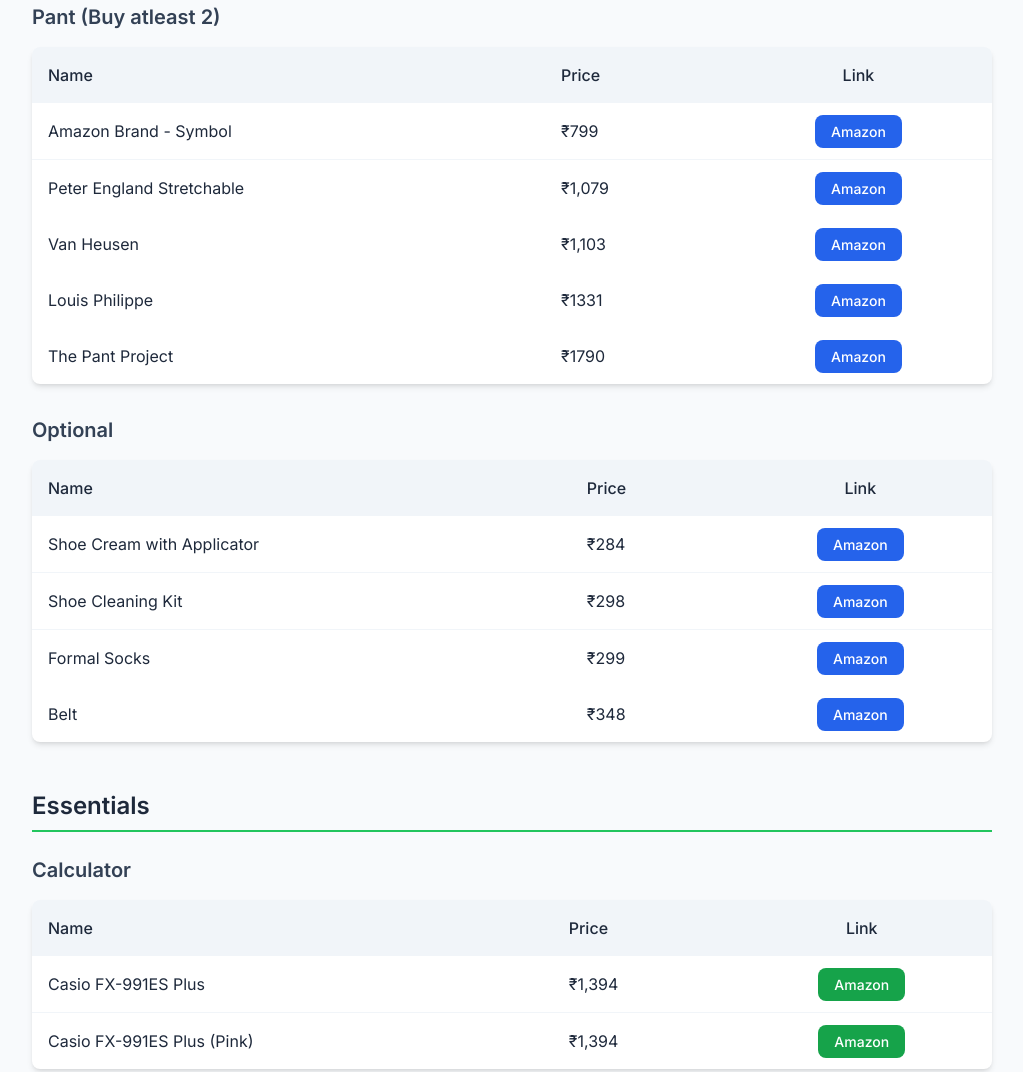
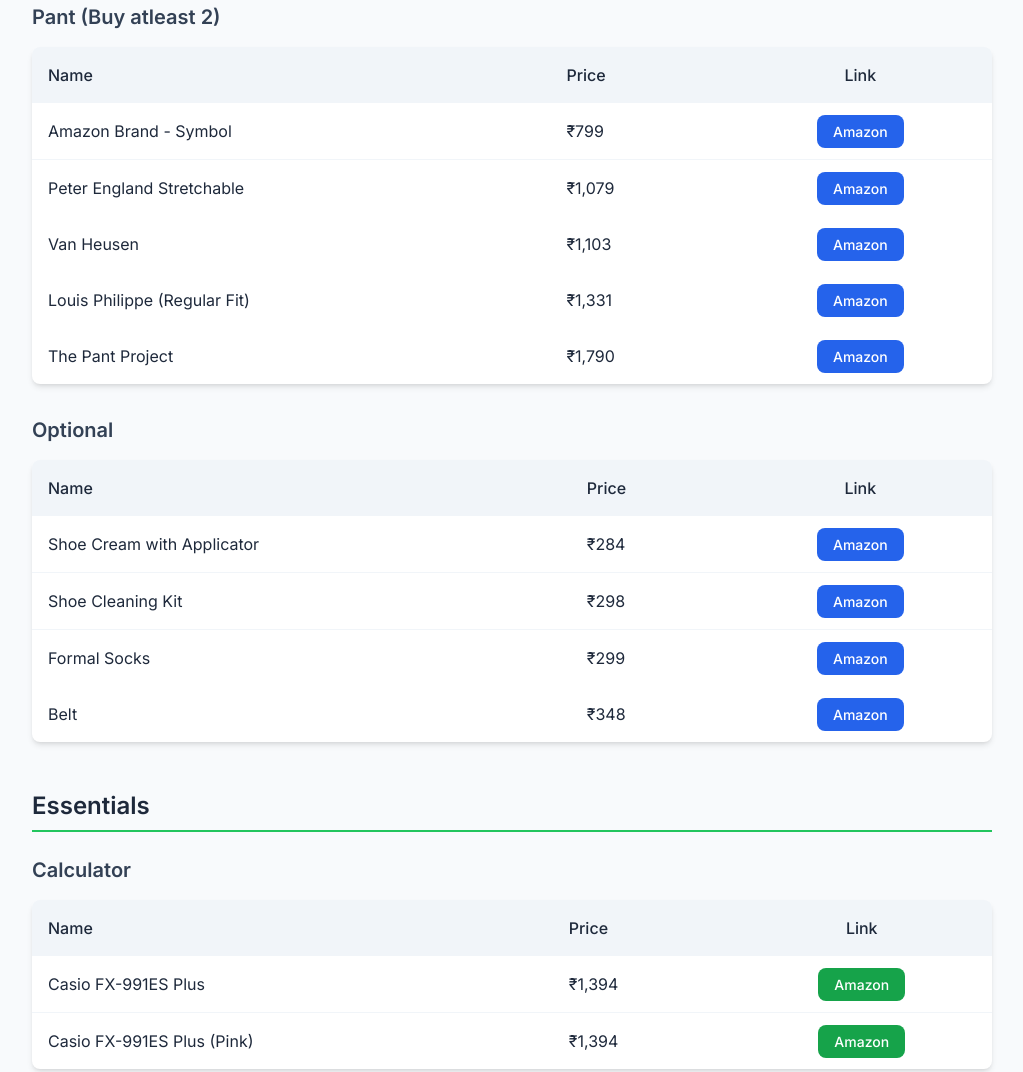
Before and after one commit to amankumarconnect/VITBStore, a plain HTML site: page public/index.html in a window 1280 px wide. Shown: the part 948-2020 px from the top of the page, without its empty margins (128-1151 px from the left). Drawn offline with nearby package versions, Linux system fonts and the light colour scheme.

Commit message:
regular fit

```diff
--- a/public/index.html
+++ b/public/index.html
@@ -251,8 +251,8 @@
                   </td>
                 </tr>
                 <tr>
-                  <td class="p-4">Louis Philippe</td>
-                  <td class="p-4">₹1331</td>
+                  <td class="p-4">Louis Philippe (Regular Fit)</td>
+                  <td class="p-4">₹1,331</td>
                   <td class="p-4 text-center">
                     <a
                       href="https://amzn.to/4f4jSwV"
@@ -264,7 +264,7 @@
                 </tr>
                 <tr>
                   <td class="p-4">The Pant Project</td>
-                  <td class="p-4">₹1790</td>
+                  <td class="p-4">₹1,790</td>
                   <td class="p-4 text-center">
                     <a
                       href="https://amzn.to/4f9QbLg"
```
